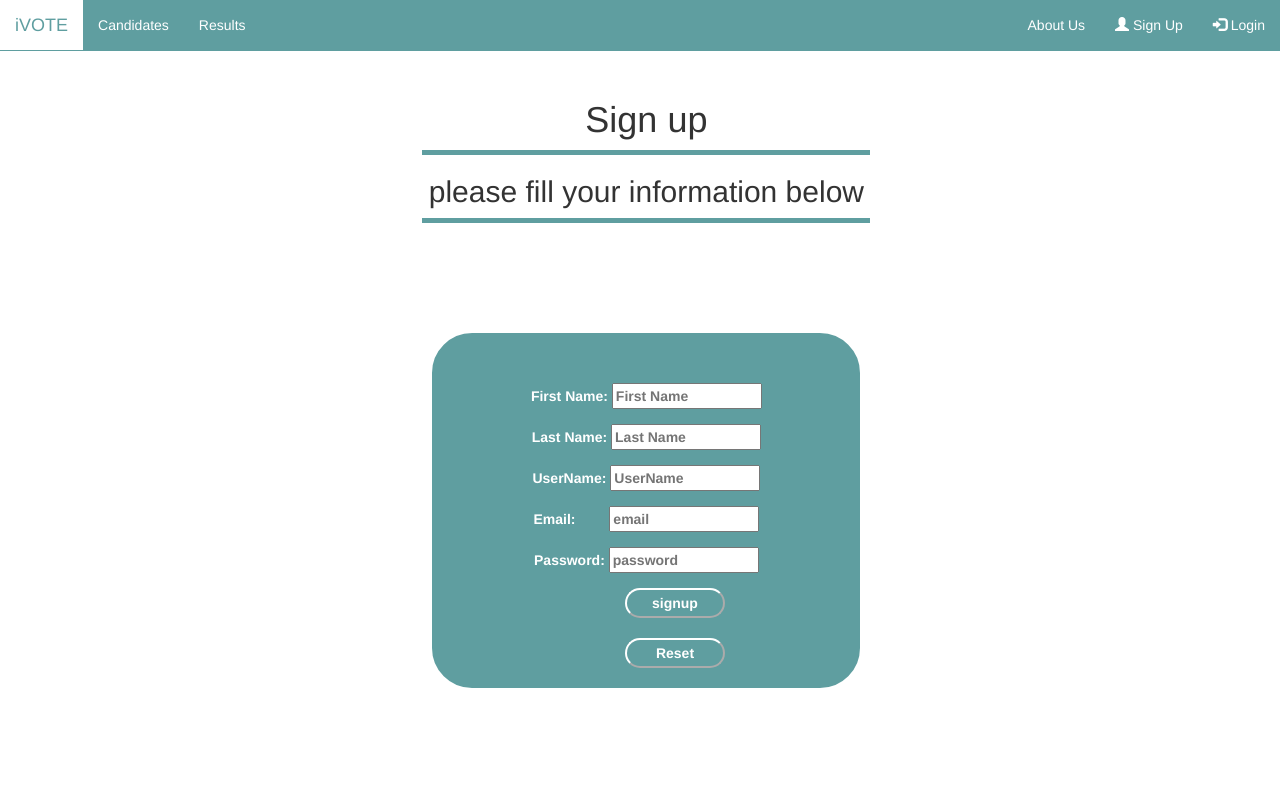
After one commit to KarimHamod/softwareengineering, a PHP site: page /signup.html in a window 1280 px wide. The commit adds this page. Run offline with PHP 8.4, Linux system fonts and the light colour scheme.

Commit message:
sign up design

```diff
--- a/learning/css/index.css
+++ b/learning/css/index.css
@@ -110,12 +110,47 @@ p.lineOver {
     margin-top: 100px;
     text-align: center;
     display:block;
+    background-color: cadetblue;
 
-    width:1000px;
     border:  solid 10px;
-    border-color: black;
-    border-radius: 5px;
-    position: relative;
-    padding-top: 10px;
-    margin-left:500px
+    margin-left: 33%;
+    border-radius: 50px;
+    padding-top: 50px;
+    width: 35%;
+
+    color:white;
 }
+.buttons{
+
+    width: 100px;
+    height: 30px;
+    background-color:cadetblue;
+    font-weight: bold;
+    color: white;
+    display: block;
+    text-align: center;
+    text-decoration: none;
+    border-radius: 30px;
+    margin-left: 45%;
+    margin-bottom: 20px;
+    border-color: white;
+}
+.buttons:hover{
+    background-color: white;
+    color: cadetblue;
+    border-color: cadetblue;
+}
+.textarea{
+    color:cadetblue;
+    width: 150px;
+}
+.mail{
+    margin-left: 30px;
+}
+.info{
+    margin-top: 100px;
+    width: 35%;
+    margin-left: 33%;
+    text-align: center;
+
+}
--- a/learning/login.html
+++ b/learning/login.html
@@ -4,7 +4,7 @@
      <link rel="stylesheet" href="https://maxcdn.bootstrapcdn.com/bootstrap/3.4.1/css/bootstrap.min.css">
     <script src="https://ajax.googleapis.com/ajax/libs/jquery/3.5.1/jquery.min.js"></script>
     <script src="https://maxcdn.bootstrapcdn.com/bootstrap/3.4.1/js/bootstrap.min.js"></script>
-    <link rel="stylesheet" href="../project/iVote/css/index.css">
+    <link rel="stylesheet" href="css/index.css">
     </head>
 
     <body>
--- /dev/null
+++ b/learning/signup.html
@@ -0,0 +1,69 @@
+<html>
+<head>
+    <title>Login to iVote</title>
+    <link rel="stylesheet" href="https://maxcdn.bootstrapcdn.com/bootstrap/3.4.1/css/bootstrap.min.css">
+    <script src="https://ajax.googleapis.com/ajax/libs/jquery/3.5.1/jquery.min.js"></script>
+    <script src="https://maxcdn.bootstrapcdn.com/bootstrap/3.4.1/js/bootstrap.min.js"></script>
+    <link rel="stylesheet" href="css/index.css">
+</head>
+
+<body>
+<nav class="navbar navbar-fixed-top ">
+    <div class="container-fluid">
+        <div class="navbar-header">
+            <a class="navbar-brand navi"  href="index.html">iVOTE</a>
+        </div>
+        <ul class="nav navbar-nav">
+            <li><a class="navi" href="candidate.html">Candidates</a></li>
+            <li><a class="navi" href="#">Results</a></li>
+
+        </ul>
+        <ul class="nav navbar-nav navbar-right">
+            <li><a  class="navi" href="#">About Us</a></li>
+            <li><a  class="navi" href="../../learning/register.html"><span class="glyphicon glyphicon-user"></span> Sign Up</a></li>
+            <li><a  class="navi" href="../../learning/login.html"><span class="glyphicon glyphicon-log-in"></span> Login</a></li>
+        </ul>
+    </div>
+</nav>
+        <div class="info">
+        <h1> Sign up</h1>
+        <p class="lineOver"></p>
+        <h2>please fill your information below</h2>
+         <p class="lineOver"></p>
+        </div>
+        <section class="form">
+
+            <form action="signup_validate.php" method="post">
+                <p>
+                    <label>First Name:
+                    <input class="textarea" type="text" name="First_Name" placeholder="First Name" required>
+                    </label>
+                </p>
+                <p>
+                    <label>Last Name:
+                    <input class="textarea" type="text" name="Last_Name" placeholder="Last Name" required>
+                    </label>
+                </p>
+                <p>
+                    <label>UserName:
+                    <input class="textarea" type="text" name="User_Name" placeholder="UserName" required>
+                    </label>
+                </p>
+
+                <p>
+                    <label>Email:
+                    <input class="textarea mail"  type="email" name="email" placeholder="email" required>
+                </label>
+                </p>
+                    <label>Password:
+                    <input class="textarea" type="password" name="password" placeholder="password" required>
+                    </label>
+                </p>
+                <p>
+
+
+                <button class="buttons" type="submit" name="submit">signup</button>
+                <button  class="buttons" type="clear" name="clear">Reset</button>
+
+            </form>
+        </section>
```
